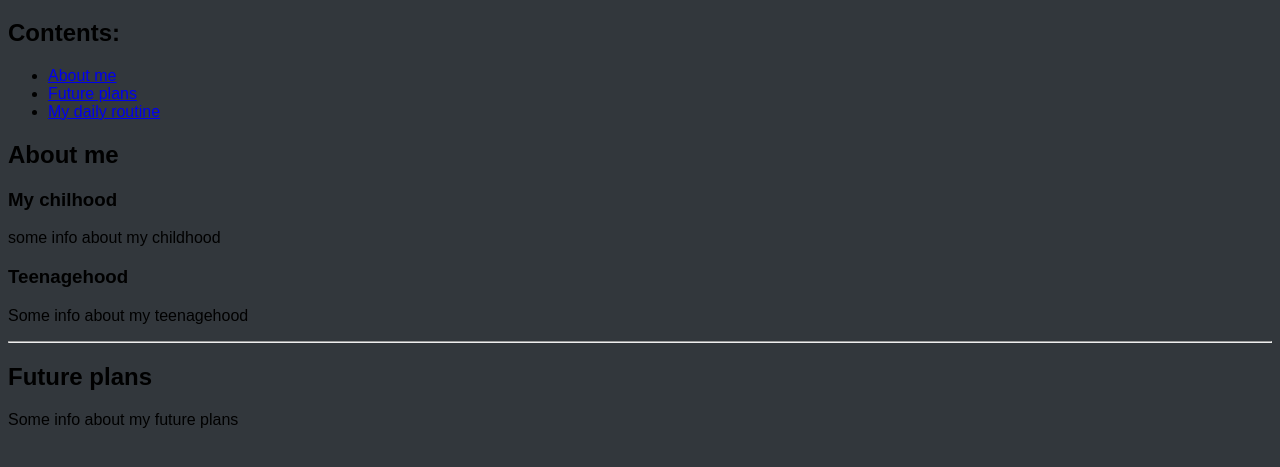
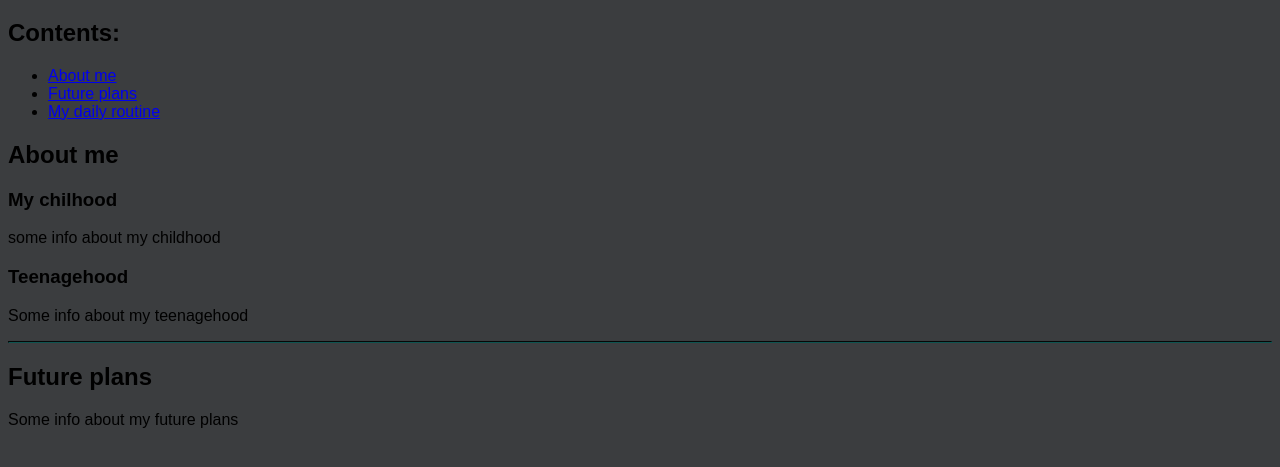
Before and after one commit to KinanKeanuMouki/KinanKeanuMouki.github.io, a plain HTML site: page index.html in a window 1280 px wide. Shown: the part 61-528 px from the top of the page. Drawn offline with Linux system fonts and the light colour scheme.

Commit message:
Update index.html

```diff
--- a/index.html
+++ b/index.html
@@ -6,7 +6,10 @@
         <style>
             body {
                 font-family: Arial, Helvetica, sans-serif;
-                background-color: #32373c;
+                background-color: #3b3d3f;
+            }
+            hr {
+                border-color: rgba(9, 87, 83, 0.89)
             }
 
         </style>
```
